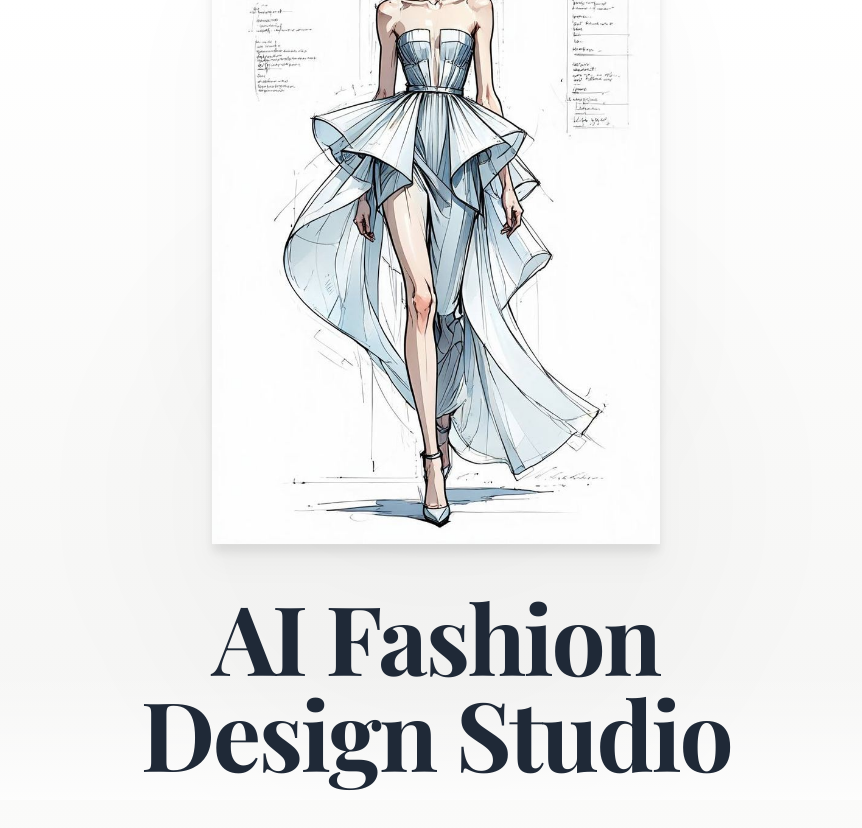
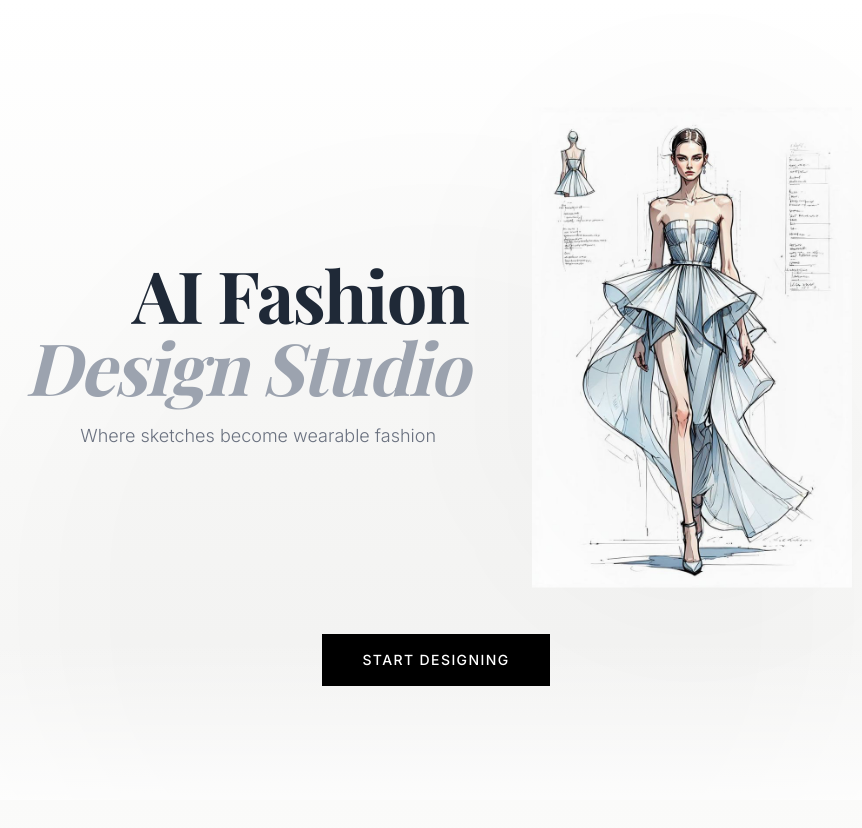
Before and after one commit to bakabee/fashion-ai-project, a React (Vite) app in the folder frontend/: page / in a window 1280 px wide. Shown: the top 828 px of the page, without its empty margins (204-1066 px from the left). Built offline with nearby package versions, Linux system fonts and the light colour scheme; a web font is replaced by a local one.

Commit message:
feat: Add 3D background with floating orbs to enhance visual appeal in Home component

```diff
--- a/frontend/src/pages/Home.jsx
+++ b/frontend/src/pages/Home.jsx
@@ -6,6 +6,7 @@ import ThreeDVisualization from '../sections/LuxuryHome/ThreeDVisualization';
 import DesignSystemPreview from '../sections/LuxuryHome/DesignSystemPreview';
 import SewingPatternSection from '../sections/LuxuryHome/SewingPatternSection';
 import FinalCTA from '../sections/LuxuryHome/FinalCTA';
+import ThreeDBackground from '../sections/LuxuryHome/ThreeDBackground';
 
 export default function Home() {
   useEffect(() => {
@@ -30,7 +31,11 @@ export default function Home() {
   }, []);
 
   return (
-    <div className="w-full bg-white">
+    <div className="w-full bg-white relative">
+      <div className="fixed inset-0 z-0 pointer-events-none">
+        <ThreeDBackground />
+      </div>
+      <div className="relative z-10">
         <HeroSection />
         <SketchInspirationWall />
         <ThreeDVisualization />
@@ -38,5 +43,6 @@ export default function Home() {
         <SewingPatternSection />
         <FinalCTA />
       </div>
+    </div>
   );
 }
--- a/frontend/src/sections/LuxuryHome/HeroSection.jsx
+++ b/frontend/src/sections/LuxuryHome/HeroSection.jsx
@@ -14,14 +14,14 @@ export default function HeroSection() {
   useEffect(() => {
     const ctx = gsap.context(() => {
       const tl = gsap.timeline({ defaults: { ease: 'power3.out' } });
-      tl.from(titleRef.current, { y: 80, opacity: 0, duration: 1.2, delay: 0.3 })
-        .from(subtitleRef.current, { y: 60, opacity: 0, duration: 1 }, '-=0.6')
-        .from(imageRef.current, { scale: 0.92, opacity: 0, duration: 1.5 }, '-=0.8')
-        .from(ctaRef.current, { y: 40, opacity: 0, duration: 0.8 }, '-=0.4');
+      tl.from(titleRef.current, { y: 60, opacity: 0, duration: 1.2, delay: 0.2 })
+        .from(subtitleRef.current, { y: 40, opacity: 0, duration: 1 }, '-=0.5')
+        .from(imageRef.current, { scale: 0.9, opacity: 0, duration: 1.5 }, '-=0.7')
+        .from(ctaRef.current, { y: 30, opacity: 0, duration: 0.8 }, '-=0.3');
 
       gsap.to(imageRef.current, {
-        y: -12,
-        duration: 4,
+        y: -8,
+        duration: 5,
         repeat: -1,
         yoyo: true,
         ease: 'sine.inOut',
@@ -36,38 +36,42 @@ export default function HeroSection() {
       ref={containerRef}
       className="relative h-screen w-full flex items-center justify-center overflow-hidden bg-gradient-to-b from-white via-luxury-bg to-luxury-surface"
     >
-      <div className="absolute inset-0">
-        <div className="absolute top-1/4 left-1/2 -translate-x-1/2 w-[600px] h-[600px] bg-black/[0.02] rounded-full blur-3xl" />
-        <div className="absolute bottom-0 left-0 right-0 h-32 bg-gradient-to-t from-white/80 to-transparent" />
+      <div className="absolute inset-0 pointer-events-none">
+        <div className="absolute top-1/4 left-1/2 -translate-x-1/2 w-[800px] h-[800px] bg-black/[0.015] rounded-full blur-3xl" />
+        <div className="absolute bottom-0 left-0 right-0 h-40 bg-gradient-to-t from-white/80 to-transparent" />
       </div>
 
-      <div className="relative z-10 flex flex-col items-center justify-center max-w-6xl mx-auto px-6">
-        <div ref={imageRef} className="w-full max-w-md mx-auto mb-10">
-          <div className="relative">
-            <div className="absolute -inset-4 bg-black/[0.02] rounded-full blur-2xl" />
-            <img
-              src="/images/ea5f01f0ac1fcd13e8be1ed74f18678a.jpg"
-              alt="AI Fashion Design Studio"
-              className="w-full h-auto object-contain drop-shadow-xl"
-            />
-          </div>
-        </div>
-
+      <div className="relative z-10 flex flex-col items-center justify-center max-w-6xl mx-auto px-6 w-full">
+        <div className="flex flex-col md:flex-row items-center gap-8 md:gap-16 w-full justify-center">
+          <div className="flex-1 max-w-md text-center md:text-right">
             <h1
               ref={titleRef}
-          className="font-display text-6xl md:text-7xl lg:text-8xl font-bold text-dark-800 text-center tracking-tight"
+              className="font-display text-5xl md:text-6xl lg:text-7xl font-bold text-dark-800 tracking-tight leading-tight"
             >
               AI Fashion
               <br />
-          Design Studio
+              <span className="text-dark-400 font-light italic">Design Studio</span>
             </h1>
 
             <p
               ref={subtitleRef}
-          className="mt-6 text-lg md:text-xl text-dark-400 font-light text-center max-w-xl"
+              className="mt-5 text-base md:text-lg text-dark-500 font-light max-w-sm mx-auto md:ml-auto"
             >
               Where sketches become wearable fashion
             </p>
+          </div>
+
+          <div ref={imageRef} className="flex-shrink-0 w-56 md:w-72 lg:w-80">
+            <div className="relative">
+              <div className="absolute -inset-6 bg-black/[0.02] rounded-full blur-3xl" />
+              <img
+                src="/images/ea5f01f0ac1fcd13e8be1ed74f18678a.jpg"
+                alt="AI Fashion Design Studio"
+                className="w-full h-auto object-contain drop-xl"
+              />
+            </div>
+          </div>
+        </div>
 
         <motion.button
           ref={ctaRef}
--- /dev/null
+++ b/frontend/src/sections/LuxuryHome/ThreeDBackground.jsx
@@ -0,0 +1,81 @@
+import { useRef, useMemo } from 'react';
+import { Canvas, useFrame } from '@react-three/fiber';
+import { Float, Sphere, MeshDistortMaterial } from '@react-three/drei';
+
+function FloatingOrbs() {
+  const groupRef = useRef();
+
+  const orbs = useMemo(
+    () =>
+      Array.from({ length: 12 }, (_, i) => ({
+        position: [
+          (Math.random() - 0.5) * 12,
+          (Math.random() - 0.5) * 8,
+          (Math.random() - 0.5) * 6 - 4,
+        ],
+        scale: 0.08 + Math.random() * 0.18,
+        speed: 0.2 + Math.random() * 0.4,
+        offset: Math.random() * Math.PI * 2,
+      })),
+    []
+  );
+
+  useFrame(({ clock }) => {
+    if (groupRef.current) {
+      groupRef.current.rotation.y = clock.getElapsedTime() * 0.02;
+      groupRef.current.rotation.x = Math.sin(clock.getElapsedTime() * 0.015) * 0.05;
+    }
+  });
+
+  return (
+    <group ref={groupRef}>
+      {orbs.map((orb, i) => (
+        <Float key={i} speed={orb.speed} floatIntensity={0.6} rotationIntensity={0.1}>
+          <Sphere args={[orb.scale, 16, 16]} position={orb.position}>
+            <MeshDistortMaterial
+              color="#d4d4d4"
+              transparent
+              opacity={0.12 + Math.random() * 0.1}
+              roughness={0.3}
+              metalness={0.1}
+              distort={0.15}
+              speed={0.5}
+            />
+          </Sphere>
+        </Float>
+      ))}
+      {/* Thin wireframe torus rings */}
+      {[0, 1, 2].map((i) => (
+        <mesh
+          key={`ring-${i}`}
+          position={[
+            (Math.random() - 0.5) * 5,
+            (Math.random() - 0.5) * 3,
+            -3 - Math.random() * 2,
+          ]}
+          rotation={[Math.random() * Math.PI, Math.random() * Math.PI, 0]}
+        >
+          <torusGeometry args={[0.5 + i * 0.2, 0.008, 8, 32]} />
+          <meshBasicMaterial color="#999" transparent opacity={0.06} wireframe />
+        </mesh>
+      ))}
+    </group>
+  );
+}
+
+export default function ThreeDBackground() {
+  return (
+    <div className="absolute inset-0 pointer-events-none z-0">
+      <Canvas
+        camera={{ position: [0, 0, 6], fov: 50 }}
+        dpr={[1, 1.5]}
+        gl={{ alpha: true, antialias: true }}
+        style={{ background: 'transparent' }}
+      >
+        <ambientLight intensity={0.6} />
+        <directionalLight position={[2, 3, 4]} intensity={0.4} />
+        <FloatingOrbs />
+      </Canvas>
+    </div>
+  );
+}
```
Lines whose indentation alone changed are shown as unchanged.
